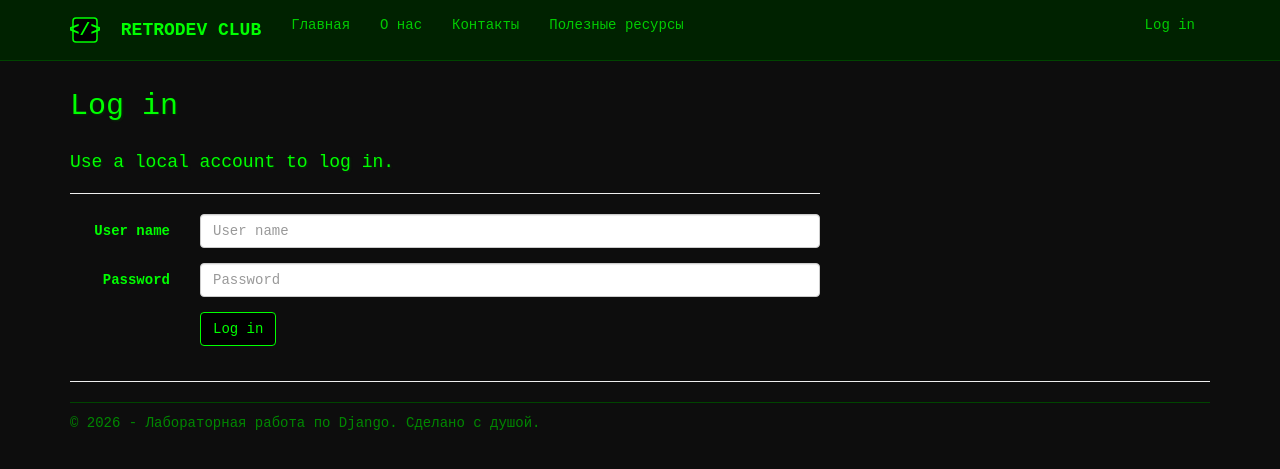
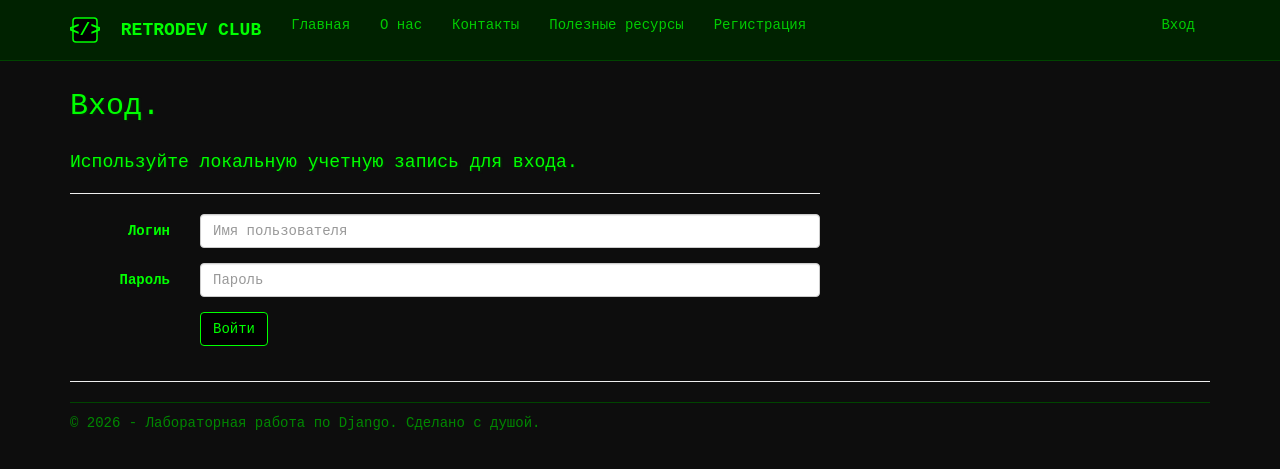
Before and after one commit to Driadix/DjangoProjectIlichev, a Django app: page /login/ in a window 1280 px wide. Shown: the top 469 px of the page. Run offline with Django 3.2, Linux system fonts and the light colour scheme; some libraries are stand-ins or nearby versions.

Commit message:
feat: добавлены меню регистрации и локализовано меню входа

```diff
--- a/DjangoWebProjectIlichev/urls.py
+++ b/DjangoWebProjectIlichev/urls.py
@@ -14,13 +14,14 @@ urlpatterns = [
     path('contact/', views.contact, name='contact'),
     path('about/', views.about, name='about'),
     path('links/', views.links, name='links'),
+    path('registration/', views.registration, name='registration'),
     path('login/',
          LoginView.as_view(
              template_name='app/login.html',
              authentication_form=forms.BootstrapAuthenticationForm,
              extra_context=
              {
-                 'title': 'Log in',
+                 'title': 'Вход',
                  'year': datetime.now().year,
              }
          ),
--- a/app/forms.py
+++ b/app/forms.py
@@ -11,8 +11,10 @@ class BootstrapAuthenticationForm(AuthenticationForm):
     username = forms.CharField(max_length=254,
                                widget=forms.TextInput({
                                    'class': 'form-control',
-                                   'placeholder': 'User name'}))
+                                   'placeholder': 'Имя пользователя'
+                               }))
     password = forms.CharField(label=_("Password"),
                                widget=forms.PasswordInput({
                                    'class': 'form-control',
-                                   'placeholder':'Password'}))
+                                   'placeholder': 'Пароль'
+                               }))
--- a/app/templates/app/layout.html
+++ b/app/templates/app/layout.html
@@ -30,6 +30,9 @@
                     <li><a href="{% url 'about' %}">О нас</a></li>
                     <li><a href="{% url 'contact' %}">Контакты</a></li>
                     <li><a href="{% url 'links' %}">Полезные ресурсы</a></li>
+                    {% if not user.is_authenticated %}
+                    <li><a href="{% url 'registration' %}">Регистрация</a></li>
+                    {% endif %}
                 </ul>
                 {% include 'app/loginpartial.html' %}
             </div>
--- a/app/templates/app/login.html
+++ b/app/templates/app/login.html
@@ -2,22 +2,22 @@
 
 {% block content %}
 
-<h2>{{ title }}</h2>
+<h2>{{ title }}.</h2>
 <div class="row">
     <div class="col-md-8">
         <section id="loginForm">
             <form action="." method="post" class="form-horizontal">
                 {% csrf_token %}
-                <h4>Use a local account to log in.</h4>
+                <h4>Используйте локальную учетную запись для входа.</h4>
                 <hr />
                 <div class="form-group">
-                    <label for="id_username" class="col-md-2 control-label">User name</label>
+                    <label for="id_username" class="col-md-2 control-label">Логин</label>
                     <div class="col-md-10">
                         {{ form.username }}
                     </div>
                 </div>
                 <div class="form-group">
-                    <label for="id_password" class="col-md-2 control-label">Password</label>
+                    <label for="id_password" class="col-md-2 control-label">Пароль</label>
                     <div class="col-md-10">
                         {{ form.password }}
                     </div>
@@ -25,26 +25,23 @@
                 <div class="form-group">
                     <div class="col-md-offset-2 col-md-10">
                         <input type="hidden" name="next" value="/" />
-                        <input type="submit" value="Log in" class="btn btn-default" />
+                        <input type="submit" value="Войти" class="btn btn-default" />
                     </div>
                 </div>
                 {% if form.errors %}
-                <p class="validation-summary-errors">Please enter a correct user name and password.</p>
+                <p class="validation-summary-errors">Пожалуйста, введите правильные логин и пароль.</p>
                 {% endif %}
             </form>
         </section>
     </div>
     <div class="col-md-4">
-        <section id="socialLoginForm"></section>
+        <section id="socialLoginForm">
+        </section>
     </div>
 </div>
 
 {% endblock %}
-
-
 {% block scripts %}
-
     {% load static %}
 <script src="{% static 'app/scripts/jquery.validate.min.js' %}"></script>
-
 {% endblock %}
--- a/app/templates/app/loginpartial.html
+++ b/app/templates/app/loginpartial.html
@@ -1,16 +1,13 @@
 {% if user.is_authenticated %}
-<form id="logoutForm" action="/logout/" method="post" class="navbar-right">
+<form id="logoutForm" action="{% url 'logout' %}" method="post" class="navbar-right">
     {% csrf_token %}
     <ul class="nav navbar-nav navbar-right">
-        <li><span class="navbar-brand">Hello {{ user.username }}!</span></li>
-        <li><a href="javascript:document.getElementById('logoutForm').submit()">Log off</a></li>
+        <li><span class="navbar-text">Привет, {{ user.username }}!</span></li>
+        <li><a href="javascript:document.getElementById('logoutForm').submit()">Выйти</a></li>
     </ul>
 </form>
-
 {% else %}
-
 <ul class="nav navbar-nav navbar-right">
-    <li><a href="{% url 'login' %}">Log in</a></li>
+    <li><a href="{% url 'login' %}">Вход</a></li>
 </ul>
-
 {% endif %}
```
Also changed, not shown: app/templates/app/registration.html (added, +18 -0 lines), app/views.py (+31 -1 lines), db.sqlite3, 1 other file.
